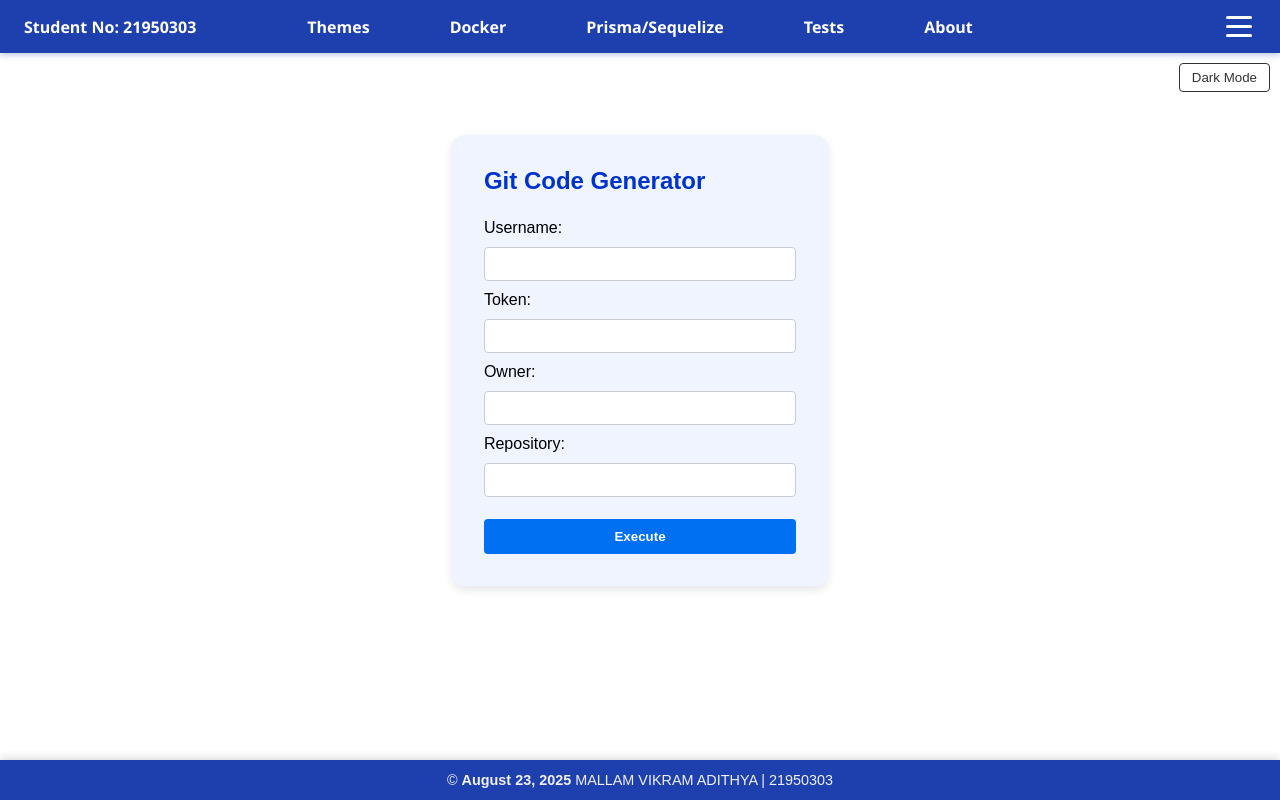
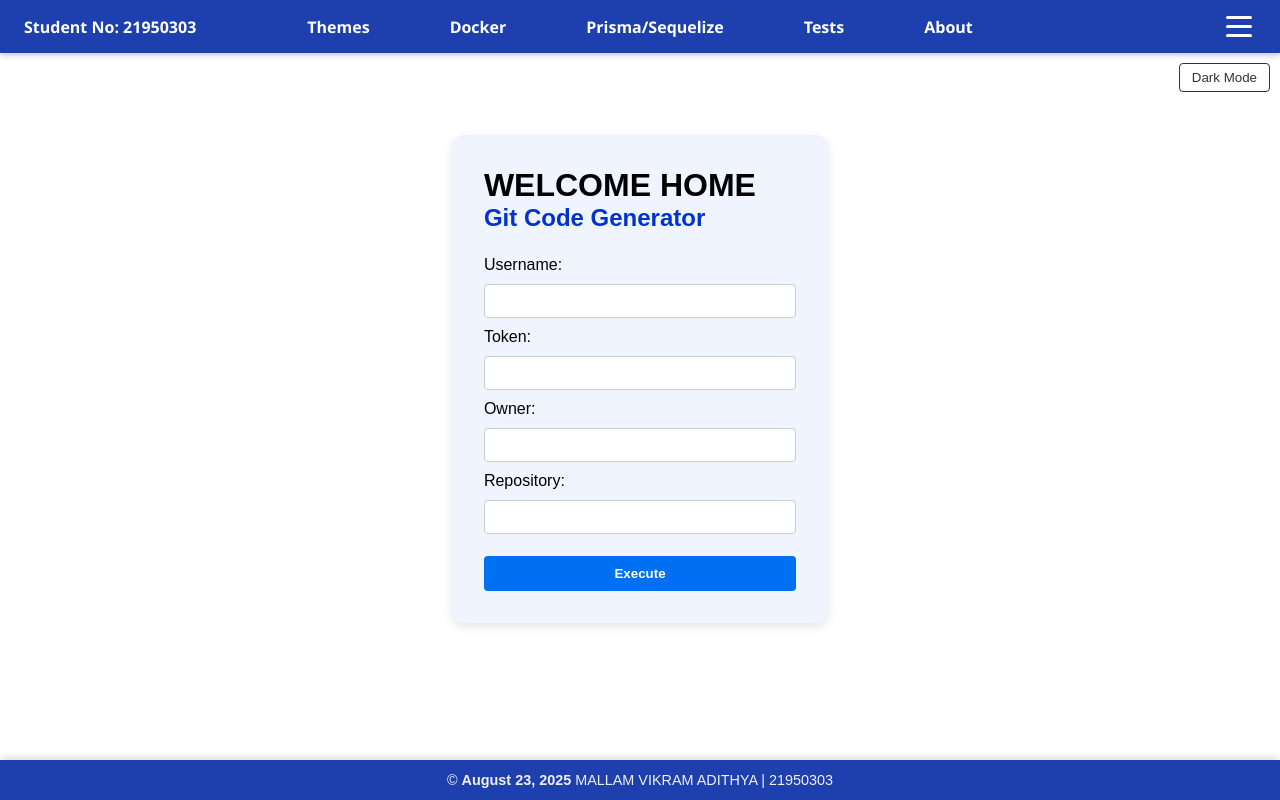
Before and after one commit to MALLAMVIKRAMADITHYA/cwaAssignment1, a Next.js app: page / in a window 1280 px wide. Built offline with nearby package versions, Linux system fonts and the light colour scheme.

Commit message:
added Workingvideo

```diff
--- a/app/About/page.tsx
+++ b/app/About/page.tsx
@@ -13,7 +13,7 @@ export default function About() {
         <h2>How to use this website</h2>
         <div className={styles.videoWrapper}>
           <video controls className={styles.videoPlayer}>
-            <source src="https://www.w3schools.com/html/mov_bbb.mp4" type="video/mp4" />
+            <source src="/videos/WorkingVideo.mp4" type="video/mp4" />
             Your browser does not support the video tag.
           </video>
         </div>
--- a/app/page.tsx
+++ b/app/page.tsx
@@ -53,9 +53,11 @@ gh pr create --title "Update README.md" --body "Added a new section to the READM
     setCommands(generatedCommands.trim());
   };
 
+
   return (
     <div className={styles.container}>
       <div className={styles.formBox}>
+       <h1>WELCOME HOME</h1>
         <h2>Git Code Generator</h2>
         <div className={styles.form}>
           <label>Username:</label>
```
Also changed, not shown: 1 other file (tests, documents, lock files or other folders).
